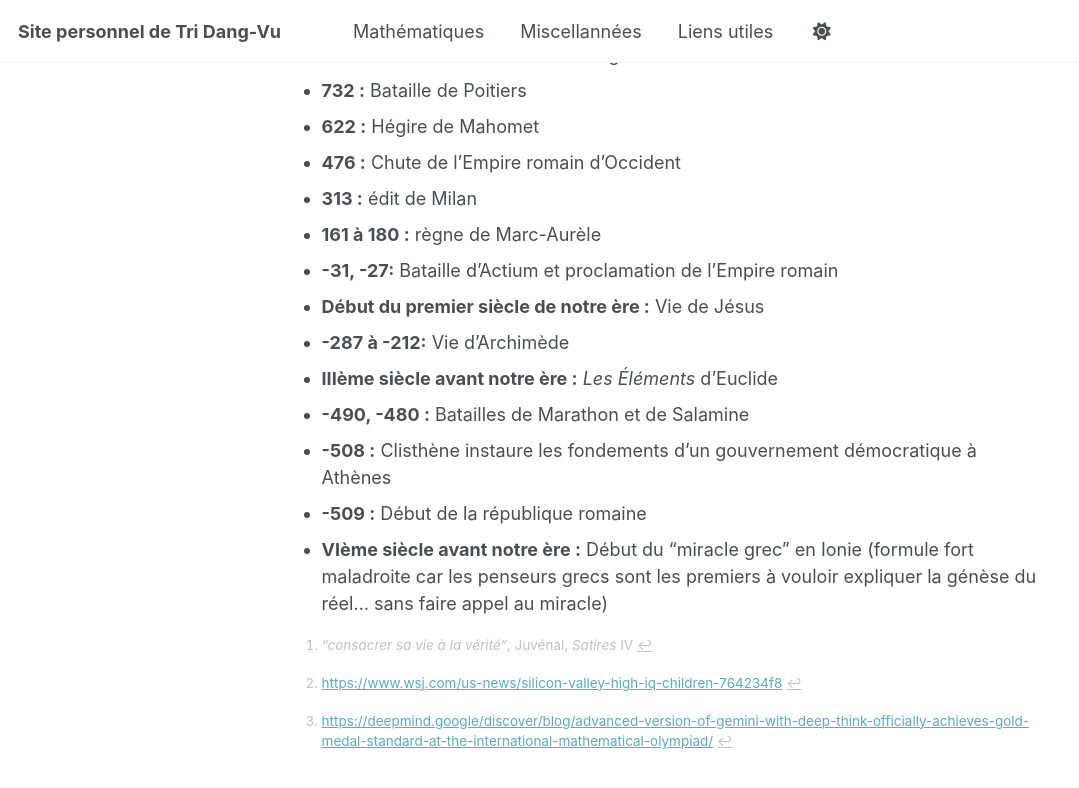
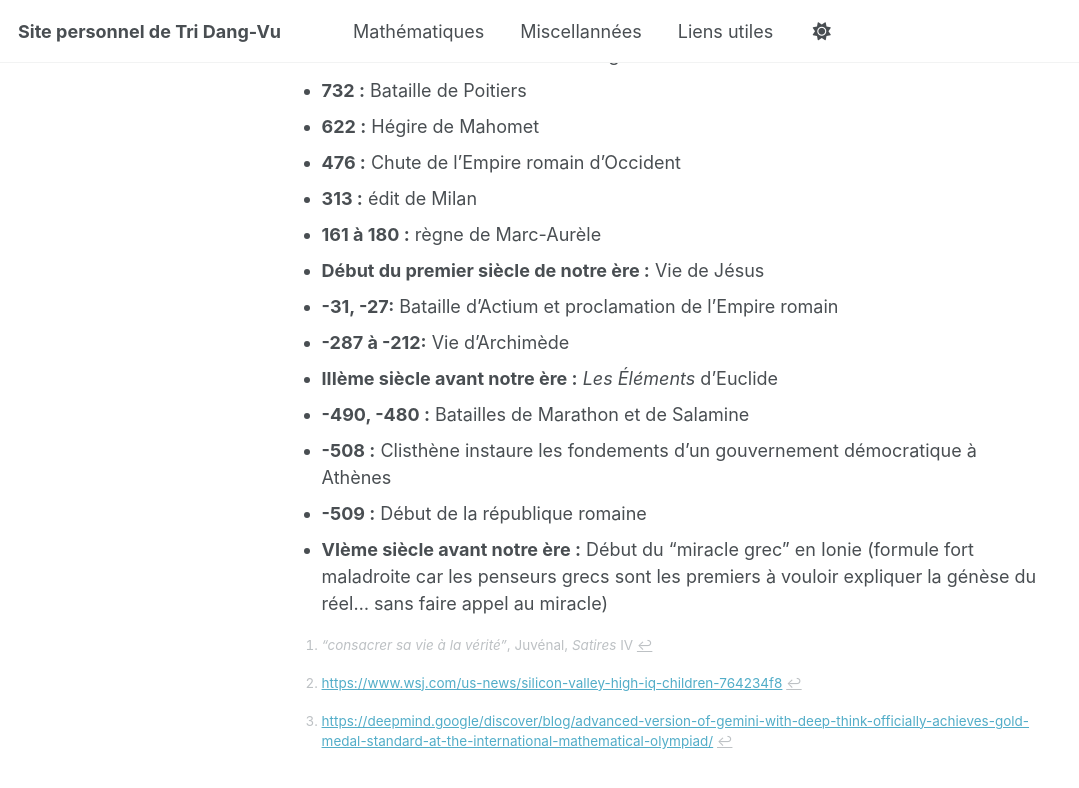
Before and after one commit to tridangvu/tridangvu.github.io, a Jekyll site: the page built from index.md, in a window 1280 px wide and 900 px high, scrolled down 5850 px. Shown: the top 788 px of the window, without its empty margins (0-1079 px from the left). Built offline with Jekyll 4.4.1, drawn with Linux system fonts in a browser that asks for light colours; a script that is not in the unit is left out.

```diff
--- a/index.md
+++ b/index.md
@@ -161,8 +161,8 @@ Les événements suivants sont tous importants pour l'auteur de ce site. Cela ne
 - **476 :** Chute de l'Empire romain d'Occident
 - **313 :** édit de Milan
 - **161 à 180 :** règne de Marc-Aurèle
+- **Début du premier siècle de notre ère :** Vie de Jésus
 - **-31, -27:** Bataille d'Actium et proclamation de l'Empire romain
-- **Début du premier siècle de notre ère :** Vie de Jésus
 - **-287 à -212:** Vie d'Archimède
 - **IIIème siècle avant notre ère :** *Les Éléments* d'Euclide
 - **-490, -480 :** Batailles de Marathon et de Salamine
```
